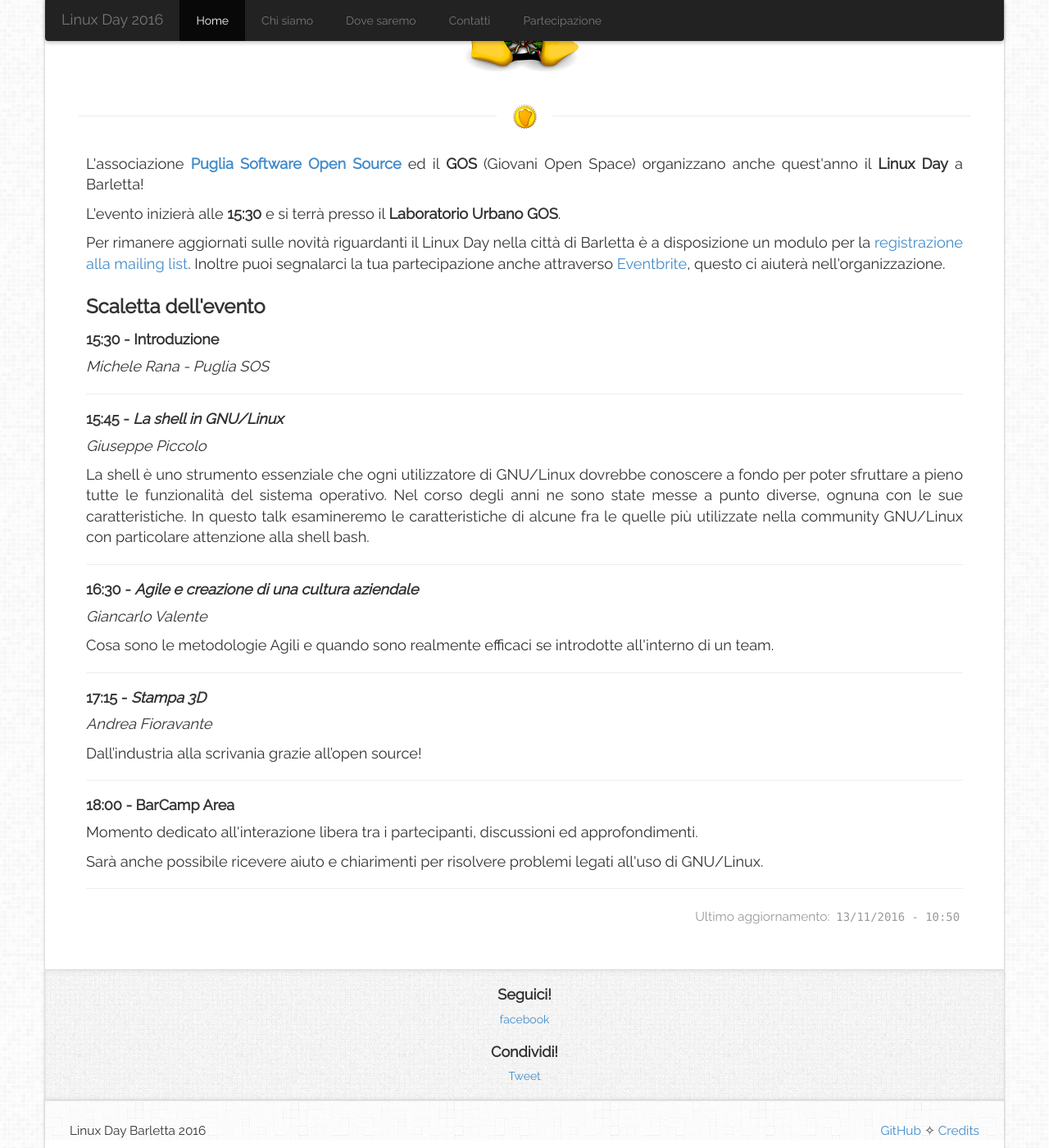
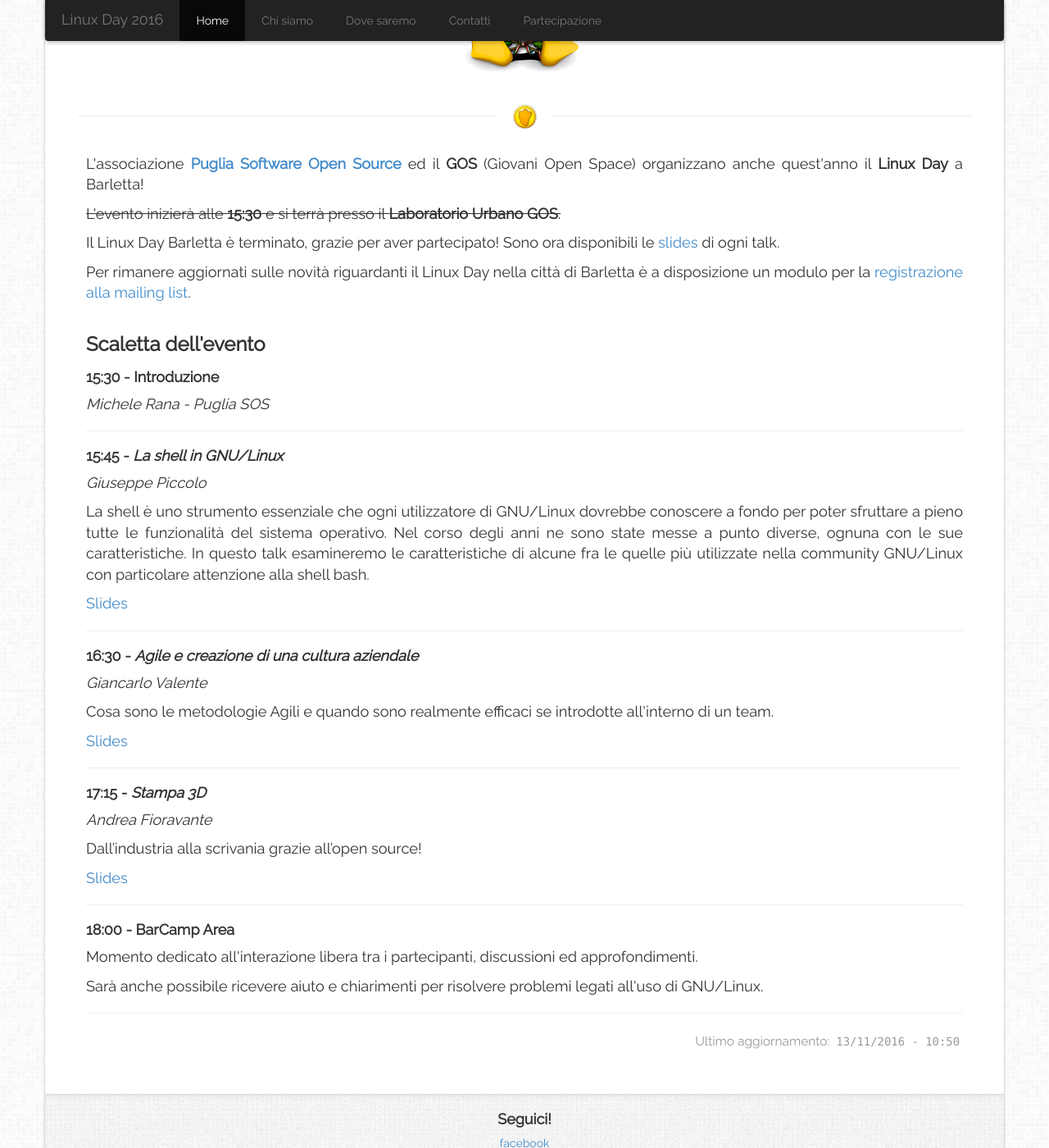
Before and after one commit to linuxdaybarletta/linuxdaybarletta.github.io, a Jekyll site: the page built from 00-index.html, in a window 1280 px wide and 1400 px high, scrolled down 196 px. Shown: the whole window at 82% size. Built offline with Jekyll 4.4.1, drawn with Linux system fonts in a browser that asks for light colours; nearby versions of some CDN libraries; Markdown is read by kramdown in place of the engine named in the settings; comment, search, counter and statistics services are not loaded.

Commit message:
Add links to the slides

```diff
--- a/00-index.html
+++ b/00-index.html
@@ -17,13 +17,17 @@ weight: 1
 L'associazione <strong><a
 href="http://www.pugliasos.it">Puglia Software Open Source</a></strong> ed il <strong>GOS</strong> (Giovani Open Space) organizzano anche quest'anno il <strong>Linux Day</strong> a Barletta!
 </p>
+<s>
+    <p>
+    L'evento inizierà alle <b>15:30</b> e si terrà presso il <b>Laboratorio Urbano GOS</b></a>.
+    </p>
+</s>
+<p>Il Linux Day Barletta è terminato, grazie per aver partecipato! Sono ora disponibili le <a href="#scaletta">slides</a> di ogni talk.</p>
 <p>
-L'evento inizierà alle <b>15:30</b> e si terrà presso il <b>Laboratorio Urbano GOS</b></a>.
-</p>
-<p>
-Per rimanere aggiornati sulle novità riguardanti il Linux Day nella città di Barletta è a disposizione un modulo per la <a href="{{ site.registration }}#modulo">registrazione alla mailing list</a>. Inoltre puoi segnalarci la tua partecipazione anche attraverso <a href="https://www.eventbrite.it/e/biglietti-linux-day-barletta-2016-28506170724">Eventbrite</a>, questo ci aiuterà nell'organizzazione.
+Per rimanere aggiornati sulle novità riguardanti il Linux Day nella città di Barletta è a disposizione un modulo per la <a href="{{ site.registration }}#modulo">registrazione alla mailing list</a>.
 </p>
 
+<span class="anchor" id="scaletta"></span>
 <h3>Scaletta dell'evento</h3>
 <h4>15:30 - Introduzione</h4>
 <p><i>Michele Rana - Puglia SOS</i></p>
@@ -36,14 +40,17 @@ del sistema operativo. Nel corso degli anni ne sono state messe a punto
 diverse, ognuna con le sue caratteristiche. In questo talk esamineremo le
 caratteristiche di alcune fra le quelle più utilizzate nella community
 GNU/Linux con particolare attenzione alla shell bash.</p>
+<a href="http://www.pugliasos.it/linuxday_2016/la_shell_in_linux.pdf">Slides</a>
 <hr>
 <h4>16:30 - <i>Agile e creazione di una cultura aziendale</i></h4>
 <p><i>Giancarlo Valente</i></p>
 <p>Cosa sono le metodologie Agili e quando sono realmente efficaci se introdotte all'interno di un team.</p>
+<a href="http://www.pugliasos.it/linuxday_2016/agile_cultura.pdf">Slides</a>
 <hr>
 <h4>17:15 - <i>Stampa 3D</i></h4>
 <p><i>Andrea Fioravante</i></p>
 <p>Dall’industria alla scrivania grazie all’open source!</p>
+<a href="http://www.pugliasos.it/linuxday_2016/Stampa_3d_e_open_source.pdf">Slides</a>
 <hr>
 <h4>18:00 - BarCamp Area</h4>
 <p>Momento dedicato all'interazione libera tra i partecipanti, discussioni ed approfondimenti.</p>
--- a/04-partecipazione.html
+++ b/04-partecipazione.html
@@ -13,6 +13,6 @@ weight: 5
 <p><b>Nota</b>: la compilazione del form non è obbligatoria per poter partecipare al Linux Day. I dati vengono usati per fini statistici e per l'invio di sporadiche email (assolutamente prive di finalità commerciali) per tenerti aggiornato su quello che avviene nel mondo del free software a Barletta e dintorni. Una volta iscritto, ti sarà possibile disiscriverti in qualunque momento.</p>
 {% unless page.disabled %}
 <br>
-<span id="modulo"></span>
+<span class="anchor" id="modulo"></span>
 {% include form-panel.html %}
 {% endunless %}
--- a/assets/css/main.css
+++ b/assets/css/main.css
@@ -203,11 +203,6 @@ li {
   -moz-box-shadow: 0 0 5px rgba(0,0,0,.25);
   box-shadow: 0 0 5px rgba(0,0,0,.25);
 }
-#modulo {
-  margin-top: -60px;
-  padding-bottom: 60px;
-  display: block;
-}
 .ampersat {
   font-family: arial, sans-serif;
 }
@@ -273,6 +268,11 @@ form {
 }
 .fb-follow {
   top: -4px;
+}
+.anchor {
+  margin-top: -60px;
+  padding-top: 60px;
+  display: block;
 }
 /*}}}*/
 
```
